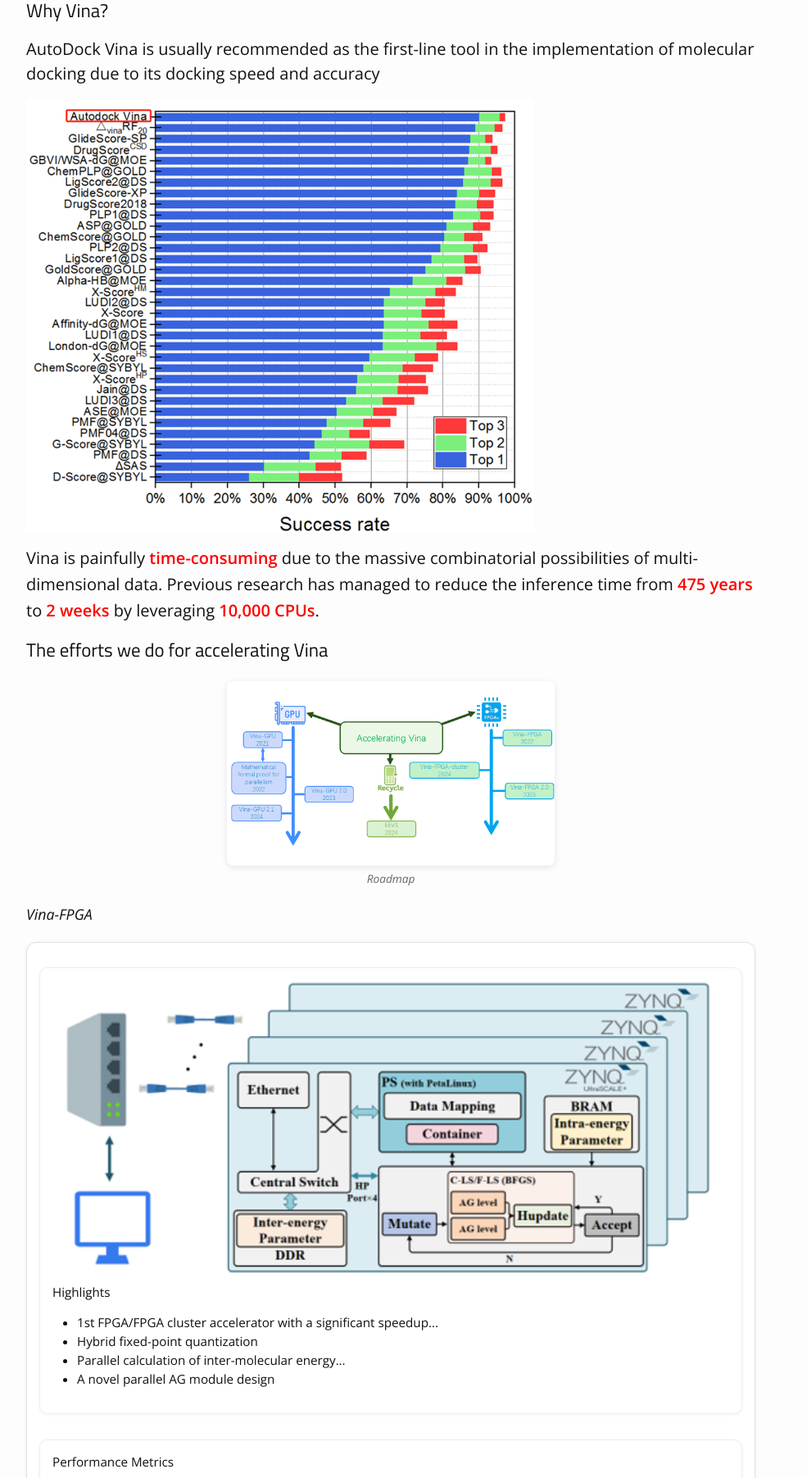
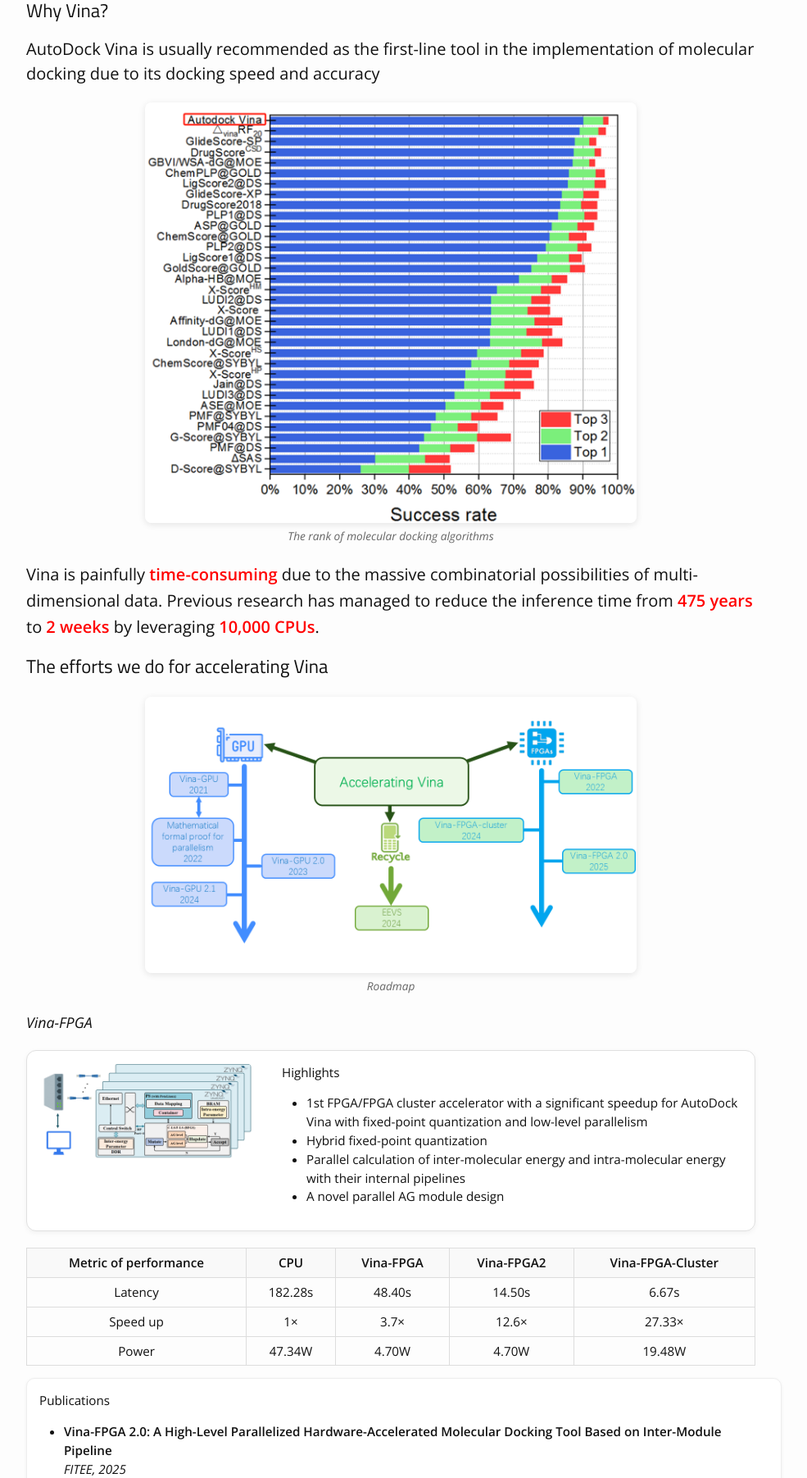
Before and after one commit to ruiqichen7/ruiqichen7.github.io, a Jekyll site: the page built from representative/Vina.md, in a window 1280 px wide, cut to the strip 634-2437 px from the top of the page. Shown: the whole strip at 82% size, without its empty margins (163-1148 px from the left). Built offline with Jekyll 4.4.1, drawn with Linux system fonts in a browser that asks for light colours; some of the changed text lies outside the part shown.

Commit message:
update vina

```diff
--- a/_sass/_img-center.scss
+++ b/_sass/_img-center.scss
@@ -12,3 +12,9 @@
   color: #666;
   margin-top: 6px;
 }
+.img-fluid {
+  max-width: 100%;   /* 宽度不会超过容器 */
+  height: auto;      /* 保持纵横比 */
+  display: block;
+  margin: 0 auto;    /* 居中 */
+}
--- a/representative/Vina.md
+++ b/representative/Vina.md
@@ -18,7 +18,10 @@
 ## Why Vina?
 <p style="font-size:20px;">AutoDock Vina is usually recommended as the first-line tool in the implementation of molecular docking due to its docking speed and accuracy</p>
 
-![](/images/representative/Vina/vinarank.png)
+<div class="img-center">
+  <img src="/images/representative/Vina/vinarank.png" alt="efforts" width="img-fluid">
+  <p><em>The rank of molecular docking algorithms</em></p>
+</div>
 
 <p style="font-size:20px; line-height:1.6;">
 Vina is painfully
@@ -36,78 +39,71 @@
 ## The efforts we do for accelerating Vina
 
 <div class="img-center">
-  <img src="/images/representative/Vina/efforts.png" alt="efforts" width="400">
+  <img src="/images/representative/Vina/efforts.png" alt="efforts" width="img-fluid">
   <p><em>Roadmap</em></p>
 </div>
 
 
-<h3>Vina-FPGA</h3>
+### Vina-FPGA
 
+<!-- ✅ 第一个框：Highlights -->
 <div class="paper-box">
-
-  <!-- Highlights -->
-  <div class="paper-section">
-    <div class="paper-box-image">
-      <img src="/images/representative/Vina/vinafpgacluster.png" alt="Research">
-    </div>
-    <div class="paper-box-text">
-      <h4>Highlights</h4>
-      <ul>
-        <li>1st FPGA/FPGA cluster accelerator with a significant speedup...</li>
-        <li>Hybrid fixed-point quantization</li>
-        <li>Parallel calculation of inter-molecular energy...</li>
-        <li>A novel parallel AG module design</li>
-      </ul>
-    </div>
+  <div class="paper-box-image">
+    <img src="/images/representative/Vina/vinafpgacluster.png" alt="Research">
   </div>
-
-  <!-- Table -->
-  <div class="paper-section">
-    <h4>Performance Metrics</h4>
-    <table class="perf-table">
-      <thead>
-        <tr>
-          <th>Metric</th>
-          <th>CPU</th>
-          <th>Vina-FPGA</th>
-          <th>Vina-FPGA2</th>
-          <th>Vina-FPGA-Cluster</th>
-        </tr>
-      </thead>
-      <tbody>
-        <tr>
-          <td>Latency</td>
-          <td>182.28s</td>
-          <td>48.40s</td>
-          <td>14.50s</td>
-          <td>6.67s</td>
-        </tr>
-        <tr>
-          <td>Speed up</td>
-          <td>1×</td>
-          <td>3.7×</td>
-          <td>12.6×</td>
-          <td>27.33×</td>
-        </tr>
-        <tr>
-          <td>Power</td>
-          <td>47.34W</td>
-          <td>4.70W</td>
-          <td>4.70W</td>
-          <td>19.48W</td>
-        </tr>
-      </tbody>
-    </table>
-  </div>
-
-  <!-- Publications -->
-  <div class="paper-section">
-    <h4>Publications</h4>
+  <div class="paper-box-text">
+    <h4>Highlights</h4>
     <ul>
-      <li><b>Vina-FPGA 2.0: A High-Level Parallelized...</b><br><i>FITEE, 2025</i></li>
-      <li><b><a href="https://ieeexplore.ieee.org/abstract/document/10500753" target="_blank">Vina-FPGA-Cluster...</a></b><br><i>TBioCAS, 2024</i></li>
-      <li><b><a href="https://ieeexplore.ieee.org/document/9940230" target="_blank">Vina-FPGA...</a></b><br><i>TVLSI, 2023</i></li>
+      <li>1st FPGA/FPGA cluster accelerator with a significant speedup for AutoDock Vina with fixed-point quantization and low-level parallelism</li>
+      <li>Hybrid fixed-point quantization</li>
+      <li>Parallel calculation of inter-molecular energy and intra-molecular energy with their internal pipelines</li>
+      <li>A novel parallel AG module design</li>
     </ul>
   </div>
+</div>
 
+<!-- ✅ 第二部分：表格（直接展示，不用额外的 box） -->
+<table class="perf-table">
+  <thead>
+    <tr>
+      <th>Metric of performance</th>
+      <th>CPU</th>
+      <th>Vina-FPGA</th>
+      <th>Vina-FPGA2</th>
+      <th>Vina-FPGA-Cluster</th>
+    </tr>
+  </thead>
+  <tbody>
+    <tr>
+      <td>Latency</td>
+      <td>182.28s</td>
+      <td>48.40s</td>
+      <td>14.50s</td>
+      <td>6.67s</td>
+    </tr>
+    <tr>
+      <td>Speed up</td>
+      <td>1×</td>
+      <td>3.7×</td>
+      <td>12.6×</td>
+      <td>27.33×</td>
+    </tr>
+    <tr>
+      <td>Power</td>
+      <td>47.34W</td>
+      <td>4.70W</td>
+      <td>4.70W</td>
+      <td>19.48W</td>
+    </tr>
+  </tbody>
+</table>
+
+<!-- ✅ 第三个框：Publications -->
+<div class="paper-section">
+  <h4>Publications</h4>
+  <ul>
+    <li><strong>Vina-FPGA 2.0: A High-Level Parallelized Hardware-Accelerated Molecular Docking Tool Based on Inter-Module Pipeline</strong><br><em>FITEE, 2025</em></li>
+    <li><strong><a href="https://ieeexplore.ieee.org/abstract/document/10500753">Vina-FPGA-Cluster: Multi-FPGA Based Molecular Docking Tool with High-Accuracy and Multi-Level Parallelism</a></strong><br><em>TBioCAS, 2024</em></li>
+    <li><strong><a href="https://ieeexplore.ieee.org/document/9940230">Vina-FPGA: A Hardware-Accelerated Molecular Docking Tool With Fixed-Point Quantization and Low-Level Parallelism</a></strong><br><em>TVLSI, 2023</em></li>
+  </ul>
 </div>
```
